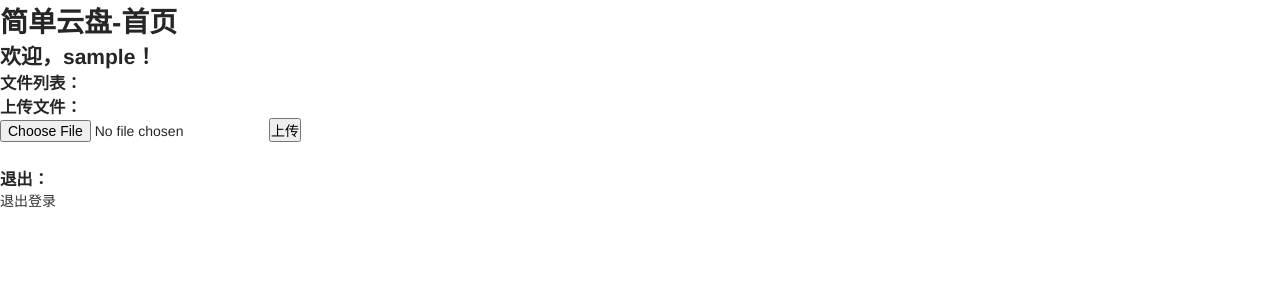
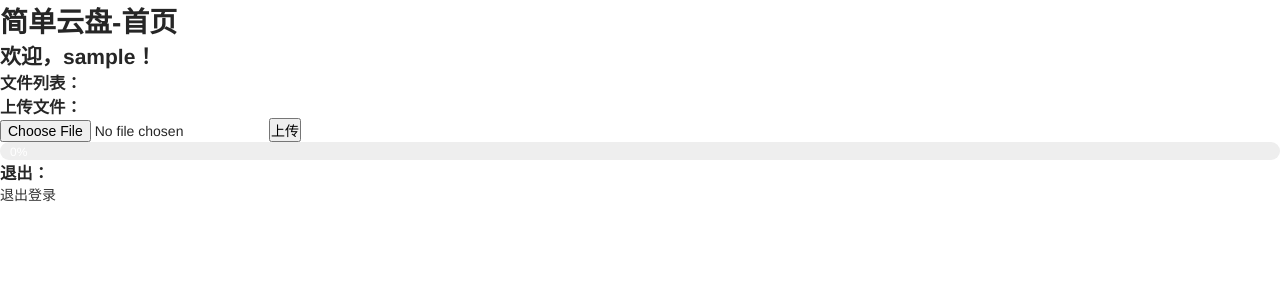
Before and after one commit to CodesPlex/CodeOceanNetdisk, a Flask app: page / in a window 1280 px wide. Shown: the top 300 px of the page. Run offline with Flask 3, Linux system fonts and the light colour scheme; the visitor is signed in with stand-in values (Sample User, id 1).

Commit message:
重构 进度条

```diff
--- a/templates/index.html
+++ b/templates/index.html
@@ -53,7 +53,9 @@
             <input type="file" name="file">
             <input type="submit" value="上传">
         </form>
-        <div id="progress-bar" style="width: 0%; background-color: #3cff00; height: 24px;"></div>
+        <div class="layui-progress layui-progress-big " lay-showpercent="true">
+            <div id="progress-bar" class="layui-progress-bar" lay-percent="0%" style="width: 0%;"></div>
+        </div>
         <h3>退出：</h3>
         <a href="/logout">退出登录</a>
     {% else %}
```
